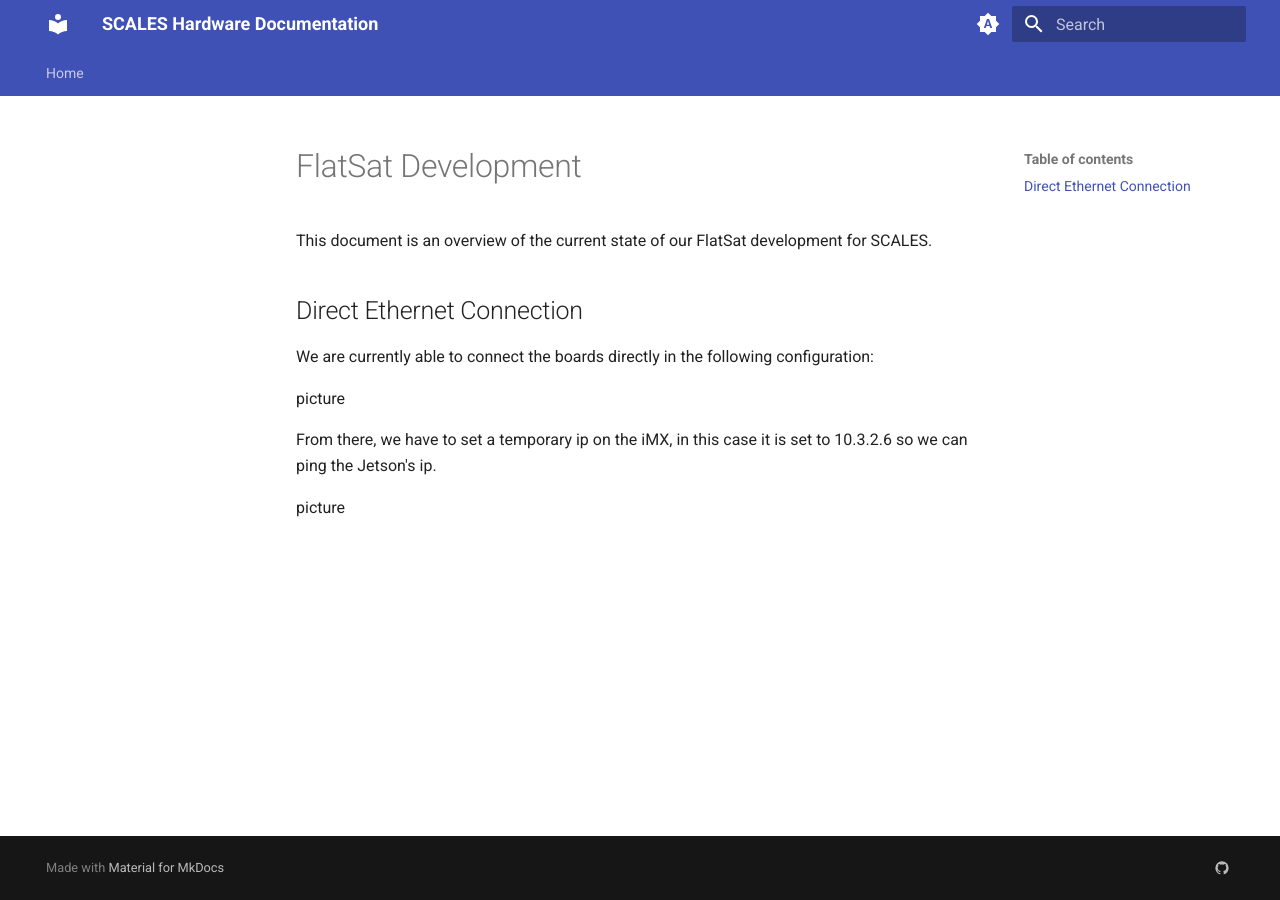
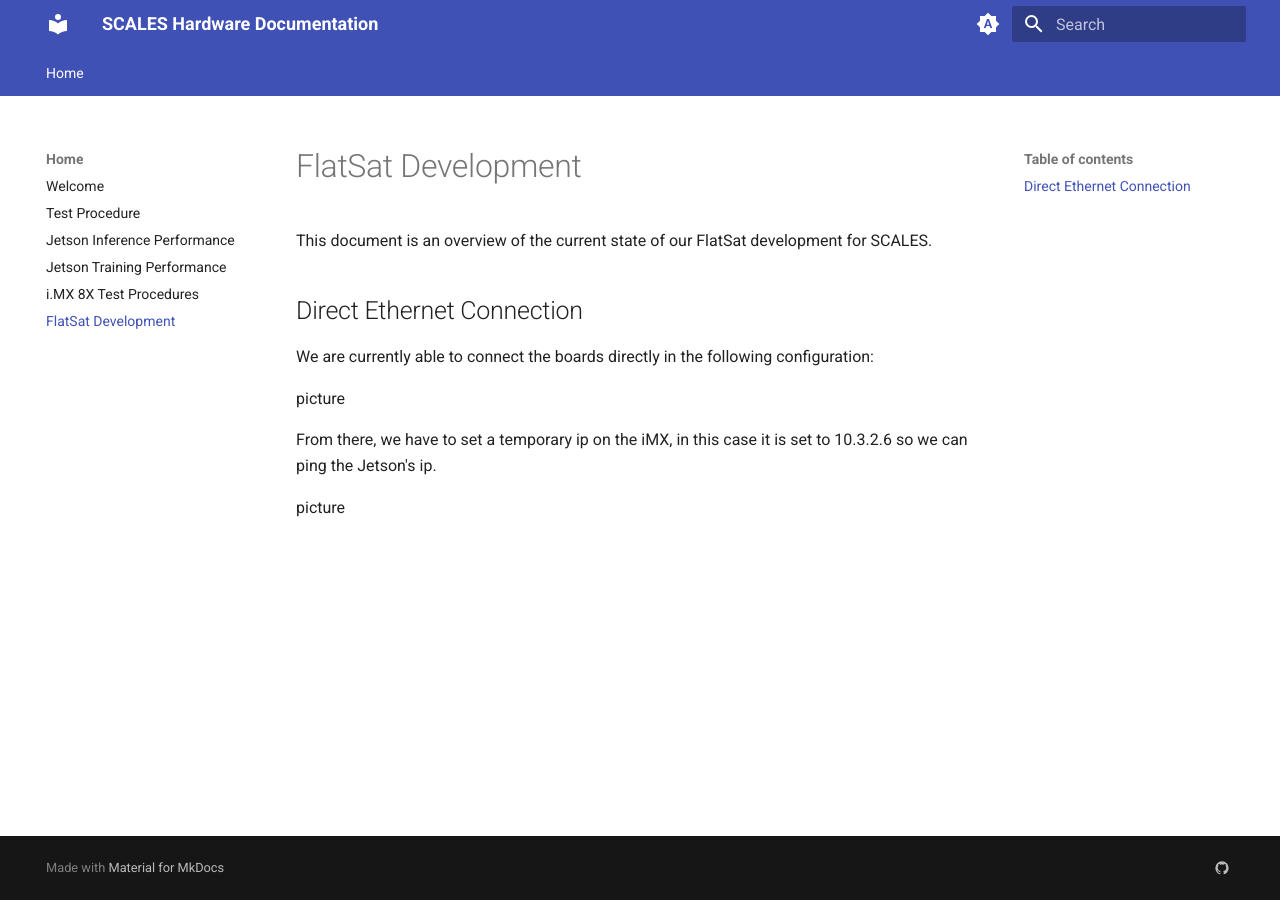
Before and after one commit to BroncoSpace-Lab/scales-hardware, an MkDocs documentation site: the page built from docs/FlatSat_Development.md, in a window 1280 px wide. Built offline with MkDocs 1.6.1 and Material for MkDocs 9.7.7, drawn with Linux system fonts in a browser that asks for light colours.

Commit message:
Update mkdocs.yml

```diff
--- a/mkdocs.yml
+++ b/mkdocs.yml
@@ -76,6 +76,7 @@ nav: # Setting up the navigation. The below list will be tabs on left panel
     - Jetson Inference Performance: ML_Jetson_Performance.md
     - Jetson Training Performance : ML_Training.md
     - i.MX 8X Test Procedures: imx8x_procedures.md
+    - FlatSat Development: FlatSat_Development.md
 
 
 extra:
```
